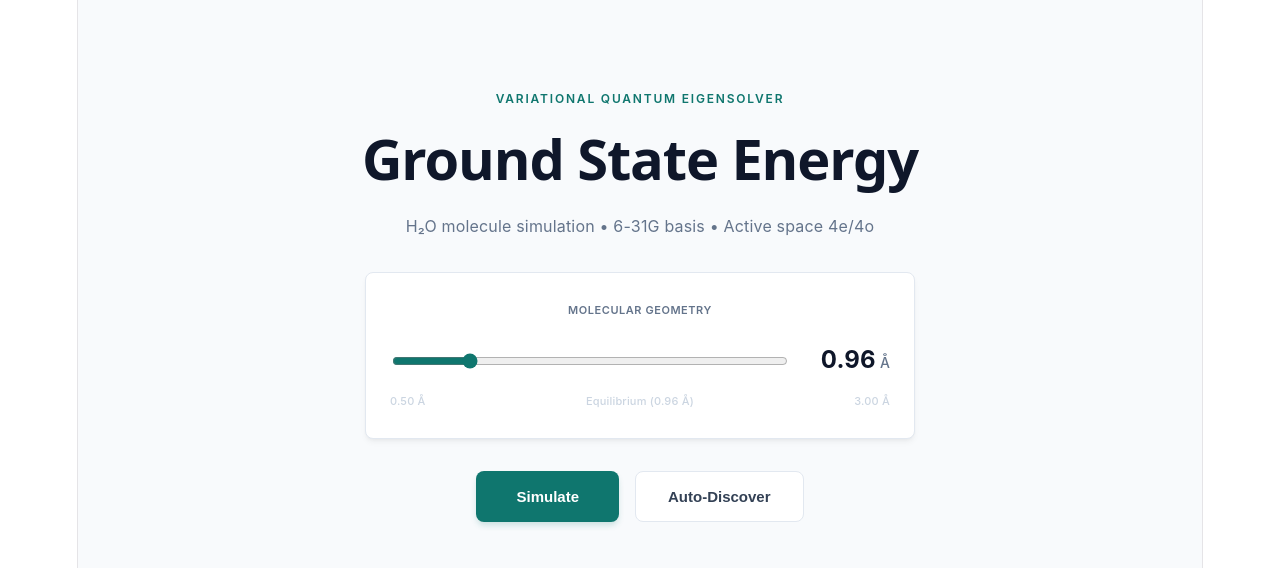
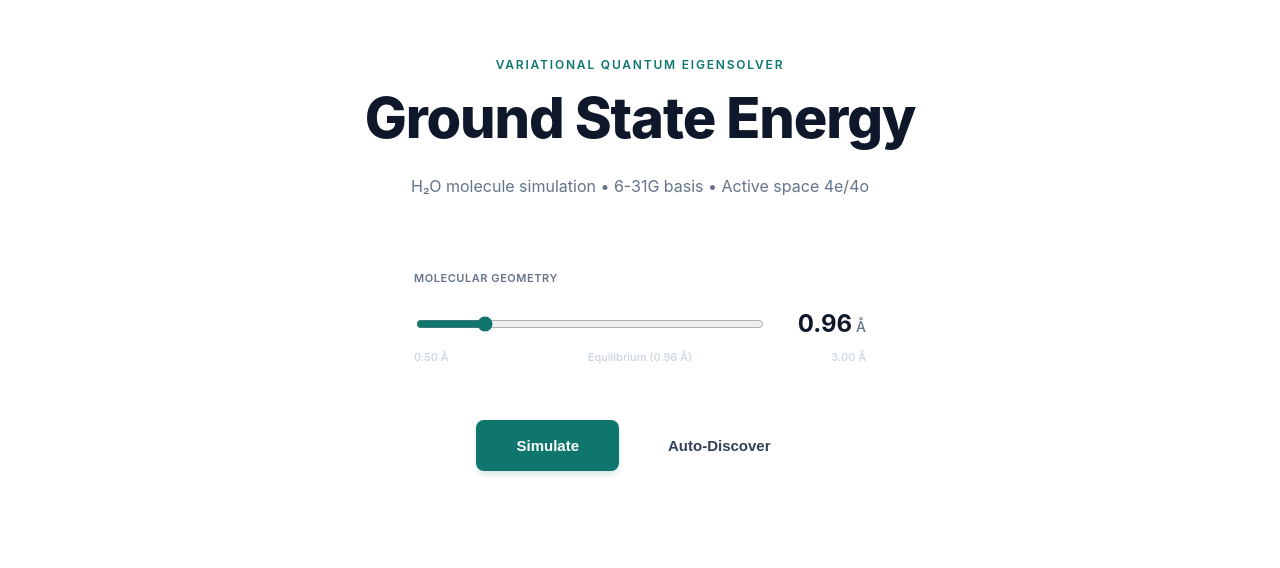
Before and after one commit to RRMforLLM/vqe-quantum-chemistry-engine, a React (Vite) app in the folder frontend/: page / in a window 1280 px wide. Shown: the part 136-704 px from the top of the page. Built offline with nearby package versions, Linux system fonts and the light colour scheme.

Commit message:
fix css & server angstroms to bohrs

```diff
--- a/frontend/src/App.jsx
+++ b/frontend/src/App.jsx
@@ -10,9 +10,9 @@ import {
 // Design tokens (Clean Academia)
 // ─────────────────────────────────────────────────────────────────────────────
 const C = {
-  bg:         "#f8fafc",    // light slate-50
+  bg:         "#ffffff",    // white
   surface:    "#ffffff",    // white
-  border:     "#e2e8f0",    // slate-200
+  border:     "#ffffff",    // slate-200
   accent:     "#0f766e",    // teal-700 (soft teal)
   accentDim:  "#ccfbf1",    // teal-50
   muted:      "#cbd5e1",    // slate-300
@@ -35,11 +35,7 @@ const API         = "http://localhost:8000";
 // Shared styles
 // ─────────────────────────────────────────────────────────────────────────────
 const panelStyle = {
-  background:   C.surface,
-  border:       `1px solid ${C.border}`,
-  borderRadius: 8,
   padding:      "24px",
-  boxShadow:    "0 4px 6px -1px rgb(0 0 0 / 0.05), 0 2px 4px -2px rgb(0 0 0 / 0.05)",
 };
 
 const labelStyle = {
@@ -62,13 +58,13 @@ function EnergyConvergence({ data, converged }) {
     <div style={panelStyle}>
       <div style={labelStyle}>Energy Convergence vs Step</div>
       <ResponsiveContainer width="100%" height={260}>
-        <LineChart data={chartData} margin={{ top: 10, right: 10, bottom: 0, left: -10 }}>
+        <LineChart data={chartData} margin={{ top: 10, right: 20, bottom: 20, left: -10 }}>
           <XAxis dataKey="step" stroke={C.muted} tick={{ fill: C.textDim, fontSize: 11 }} tickLine={false} axisLine={false}
                  label={{ value: "Step", position: "insideBottomRight", offset: -5, fill: C.textDim, fontSize: 11 }} />
           <YAxis stroke={C.muted} tick={{ fill: C.textDim, fontSize: 11 }} tickLine={false} axisLine={false}
                  tickFormatter={v => v.toFixed(3)} domain={["auto", "auto"]} />
           <Tooltip
-            contentStyle={{ background: C.surface, border: `1px solid ${C.border}`, borderRadius: 6, boxShadow: "0 4px 6px -1px rgb(0 0 0 / 0.05)" }}
+            contentStyle={{ background: C.surface, border: `1px solid ${C.border}`, borderRadius: 6}}
             labelStyle={{ color: C.textDim, fontSize: 11 }}
             itemStyle={{ fontSize: 12, fontWeight: 500 }}
             formatter={(v, n) => [v.toFixed(6) + " Ha", n === "energy" ? "Current" : "Best"]}
@@ -549,7 +545,7 @@ function Dashboard({ bondLength, onReset }) {
         </div>
       </div>
 
-      <div style={{ ...panelStyle, marginBottom: 24 }}>
+      <div style={{ paddingBottom: 24, borderBottom: `1px solid ${C.border}`, marginBottom: 24 }}>
         <StatusBar
           step={latest.step}
           bestEnergy={latest.bestEnergy}
--- a/frontend/src/index.css
+++ b/frontend/src/index.css
@@ -1,111 +1,19 @@
 :root {
-  --text: #6b6375;
-  --text-h: #08060d;
-  --bg: #fff;
-  --border: #e5e4e7;
-  --code-bg: #f4f3ec;
-  --accent: #aa3bff;
-  --accent-bg: rgba(170, 59, 255, 0.1);
-  --accent-border: rgba(170, 59, 255, 0.5);
-  --social-bg: rgba(244, 243, 236, 0.5);
-  --shadow:
-    rgba(0, 0, 0, 0.1) 0 10px 15px -3px, rgba(0, 0, 0, 0.05) 0 4px 6px -2px;
-
-  --sans: system-ui, 'Segoe UI', Roboto, sans-serif;
-  --heading: system-ui, 'Segoe UI', Roboto, sans-serif;
-  --mono: ui-monospace, Consolas, monospace;
-
-  font: 18px/145% var(--sans);
-  letter-spacing: 0.18px;
-  color-scheme: light dark;
-  color: var(--text);
-  background: var(--bg);
+  font-family: Inter, system-ui, sans-serif;
   font-synthesis: none;
   text-rendering: optimizeLegibility;
   -webkit-font-smoothing: antialiased;
   -moz-osx-font-smoothing: grayscale;
-
-  @media (max-width: 1024px) {
-    font-size: 16px;
-  }
 }
 
-@media (prefers-color-scheme: dark) {
-  :root {
-    --text: #9ca3af;
-    --text-h: #f3f4f6;
-    --bg: #16171d;
-    --border: #2e303a;
-    --code-bg: #1f2028;
-    --accent: #c084fc;
-    --accent-bg: rgba(192, 132, 252, 0.15);
-    --accent-border: rgba(192, 132, 252, 0.5);
-    --social-bg: rgba(47, 48, 58, 0.5);
-    --shadow:
-      rgba(0, 0, 0, 0.4) 0 10px 15px -3px, rgba(0, 0, 0, 0.25) 0 4px 6px -2px;
-  }
-
-  #social .button-icon {
-    filter: invert(1) brightness(2);
-  }
+html, body, #root {
+  margin: 0;
+  padding: 0;
+  width: 100%;
+  min-height: 100vh;
+  background-color: #ffffff;
 }
 
-body {
-  margin: 0;
-}
-
-#root {
-  width: 1126px;
-  max-width: 100%;
-  margin: 0 auto;
-  text-align: center;
-  border-inline: 1px solid var(--border);
-  min-height: 100svh;
-  display: flex;
-  flex-direction: column;
+* {
   box-sizing: border-box;
 }
-
-h1,
-h2 {
-  font-family: var(--heading);
-  font-weight: 500;
-  color: var(--text-h);
-}
-
-h1 {
-  font-size: 56px;
-  letter-spacing: -1.68px;
-  margin: 32px 0;
-  @media (max-width: 1024px) {
-    font-size: 36px;
-    margin: 20px 0;
-  }
-}
-h2 {
-  font-size: 24px;
-  line-height: 118%;
-  letter-spacing: -0.24px;
-  margin: 0 0 8px;
-  @media (max-width: 1024px) {
-    font-size: 20px;
-  }
-}
-p {
-  margin: 0;
-}
-
-code,
-.counter {
-  font-family: var(--mono);
-  display: inline-flex;
-  border-radius: 4px;
-  color: var(--text-h);
-}
-
-code {
-  font-size: 15px;
-  line-height: 135%;
-  padding: 4px 8px;
-  background: var(--code-bg);
-}
```
Also changed, not shown: 2 other files (tests, documents, lock files or other folders).
